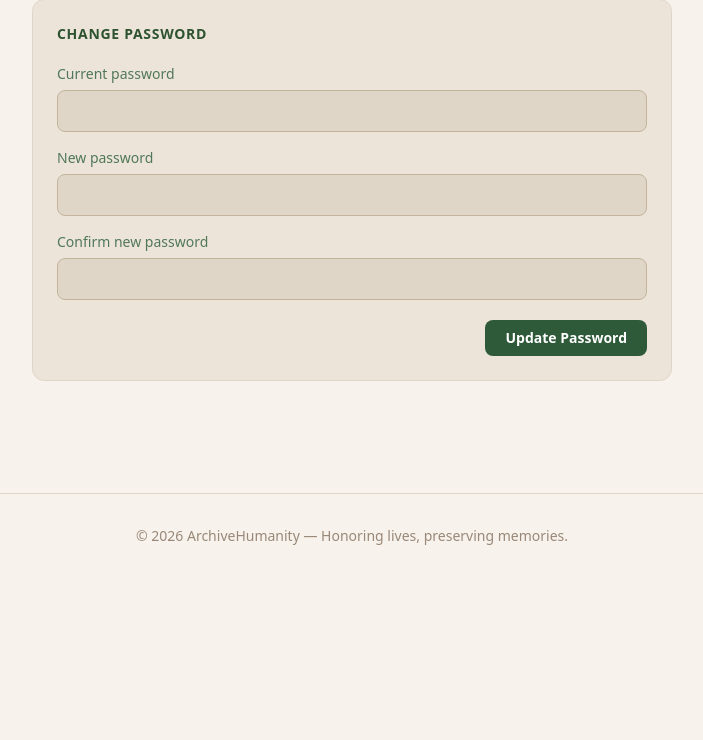
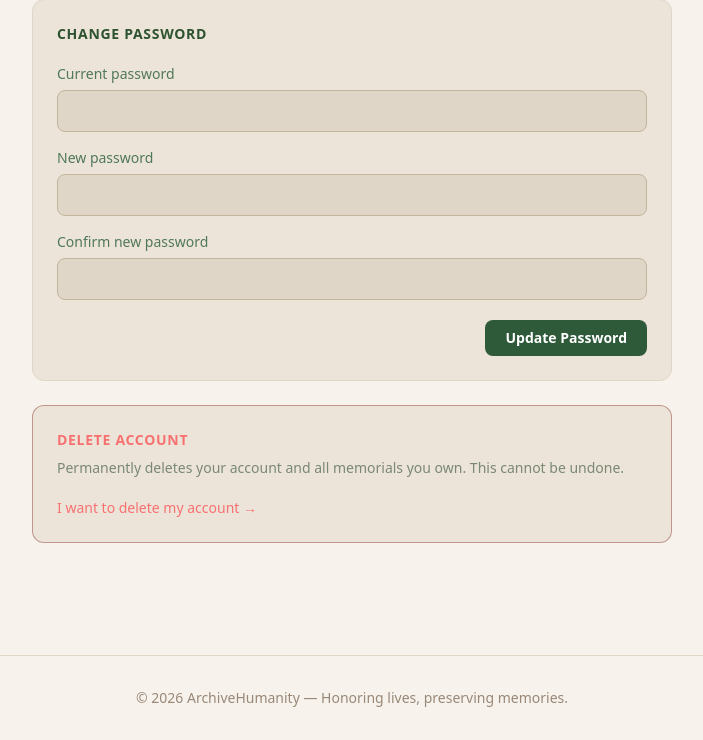
Before and after one commit to ArchieNash/eternalqr, a Flask app: page /account in a window 1280 px wide. Shown: the part 504-1244 px from the top of the page, without its empty margins (288-991 px from the left). Before the commit the page ends 1049 px from the top, so only its background shows below. Run offline with Flask 3, Linux system fonts and the light colour scheme; the visitor is signed in with stand-in values (Sample User, id 1); some libraries are stand-ins or nearby versions; some web fonts are replaced.

Commit message:
Add delete account with password confirmation
Co-Authored-By: Claude Sonnet 4.6 <noreply@anthropic.com>

```diff
--- a/blueprints/account.py
+++ b/blueprints/account.py
@@ -1,6 +1,6 @@
 from flask import Blueprint, render_template, redirect, url_for, flash, request
-from flask_login import login_required, current_user
-from models import db
+from flask_login import login_required, current_user, logout_user
+from models import db, Memorial, MemorialCollaborator, CollaboratorInvite
 
 account_bp = Blueprint('account', __name__)
 
@@ -36,6 +36,30 @@ def index():
                 db.session.commit()
                 flash('Password updated.', 'success')
 
+        elif action == 'delete_account':
+            password = request.form.get('confirm_password', '')
+            if not current_user.check_password(password):
+                flash('Incorrect password. Account not deleted.', 'error')
+                return redirect(url_for('account.index'))
+
+            user = current_user._get_current_object()
+
+            # Remove collaborator memberships on others' memorials
+            MemorialCollaborator.query.filter_by(user_id=user.id).delete()
+            # Remove invites sent by this user
+            CollaboratorInvite.query.filter_by(invited_by=user.id).delete()
+            # Delete owned memorials (cascade removes photos, tributes, family links)
+            for memorial in Memorial.query.filter_by(owner_id=user.id).all():
+                db.session.delete(memorial)
+
+            db.session.flush()
+            logout_user()
+            db.session.delete(user)
+            db.session.commit()
+
+            flash('Your account has been deleted.', 'info')
+            return redirect(url_for('main.landing'))
+
         return redirect(url_for('account.index'))
 
     return render_template('account/index.html')
--- a/templates/account/index.html
+++ b/templates/account/index.html
@@ -62,5 +62,32 @@
     </form>
   </div>
 
+  <!-- Delete Account -->
+  <div class="bg-stone-900 border border-red-900/40 rounded-xl p-6 mt-6">
+    <h2 class="text-red-400 font-semibold text-sm uppercase tracking-wider mb-2">Delete Account</h2>
+    <p class="text-stone-500 text-sm mb-5">Permanently deletes your account and all memorials you own. This cannot be undone.</p>
+
+    <details class="group">
+      <summary class="cursor-pointer text-sm text-red-400 hover:text-red-300 transition font-medium list-none">
+        I want to delete my account →
+      </summary>
+      <form method="POST" action="{{ url_for('account.index') }}"
+        onsubmit="return confirm('This will permanently delete your account and all your memorials. Are you sure?')"
+        class="mt-4 space-y-4">
+        <input type="hidden" name="csrf_token" value="{{ csrf_token() }}">
+        <input type="hidden" name="action" value="delete_account">
+        <div>
+          <label class="block text-sm text-stone-400 mb-1.5">Enter your password to confirm</label>
+          <input type="password" name="confirm_password" required
+            class="w-full bg-stone-800 border border-red-900/50 text-stone-100 rounded-lg px-3 py-2.5 text-sm focus:outline-none focus:border-red-500 transition" />
+        </div>
+        <button type="submit"
+          class="bg-red-800 hover:bg-red-700 text-white text-sm font-semibold px-5 py-2 rounded-lg transition">
+          Permanently Delete Account
+        </button>
+      </form>
+    </details>
+  </div>
+
 </div>
 {% endblock %}
```
